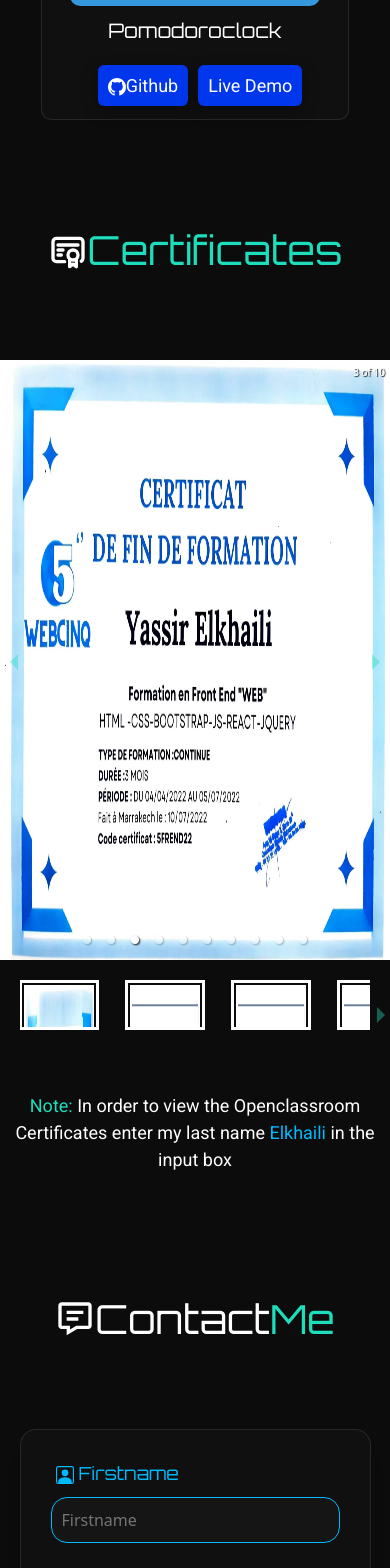
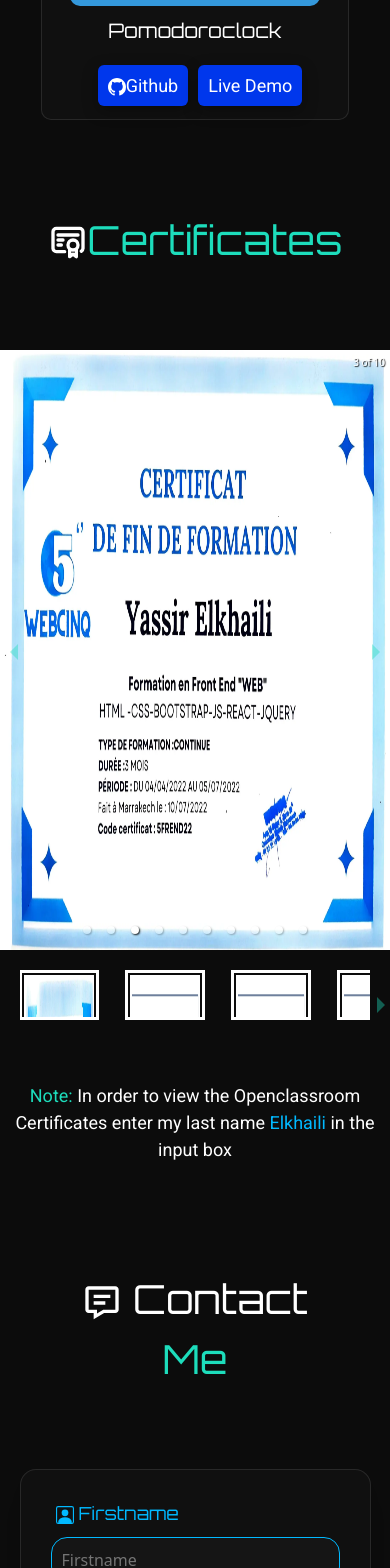
Before and after one commit to yassirelkhaili/PortfolioWebsite, a React (Create React App) app: page / in a window 390 px wide. Shown: the part 7880-9448 px from the top of the page. Built offline with nearby package versions, Linux system fonts and the light colour scheme.

Commit message:
Website Completed

```diff
--- a/src/components/Certificates/Certificates.jsx
+++ b/src/components/Certificates/Certificates.jsx
@@ -9,9 +9,13 @@ const Certificates = ({ header, note1, note2, note3, view }) => {
     <div className="certificates-container container" id="Certificates">
       <div className="row">
         <div className="certificates-header">
-          <div className="contact-header" data-aos="fade-up">
+          <div
+            className="skills-header projects-header"
+            id="skills-header"
+            data-aos="fade-up"
+          >
             <TbCertificate />
-            <span className="me">{header}</span>
+            <span className="me abilities">{header}</span>
           </div>
         </div>
       </div>
--- a/src/components/Contact/Contact.css
+++ b/src/components/Contact/Contact.css
@@ -31,15 +31,6 @@ textarea {
   background-color: rgba(255, 255, 255, 0.02);
   border: 1px solid #01b9ff;
   font-size: 16px;
-}
-
-.contact-header {
-  font-size: 40px;
-  font-family: "Orbitron", sans-serif;
-  padding-top: 100px;
-  display: flex;
-  justify-content: center;
-  align-items: center;
 }
 
 label {
@@ -116,6 +107,26 @@ textarea {
   transition: 0.2s;
 }
 
+.contact-col {
+  font-size: 40px;
+  font-family: "Orbitron", sans-serif;
+  padding-top: 90px;
+  display: flex;
+  justify-content: center;
+  align-items: center;
+  flex-direction: row;
+}
+
+@media (max-width: 766px) {
+  .contact-col {
+    display: flex !important;
+    justify-content: center !important;
+    align-items: center !important;
+    flex-direction: column !important;
+    width: min-content !important;
+  }
+}
+
 @media (max-width: 888px) {
   .disclaimer-text {
     width: 70%;
--- a/src/components/Contact/Contact.jsx
+++ b/src/components/Contact/Contact.jsx
@@ -55,9 +55,13 @@ const Contact = ({
 
   return (
     <div id="Contact">
-      <div className="contact-header" data-aos="fade-up">
-        <BiMessageDetail /> {header1}
-        <span className="me">{header2}</span>
+      <div className="row">
+        <div className="col contact-col" data-aos="fade-up">
+          <div className="contact-header">
+            <BiMessageDetail /> {header1}
+          </div>
+          <div className="me">{header2}</div>
+        </div>
       </div>
       <div className="wrapper">
         <div className="form-container">
--- a/src/components/Skills/Skills.css
+++ b/src/components/Skills/Skills.css
@@ -67,6 +67,7 @@
   flex-direction: row;
   padding-top: 90px;
 }
+
 @media (max-width: 766px) {
   .skills-col {
     display: flex !important;
--- a/src/languages/Deutsch.js
+++ b/src/languages/Deutsch.js
@@ -46,8 +46,8 @@ const Deutsch = {
   ],
   paragraph:
     "Hallo! Ich heiße Yassir Elkhaili, der derzeit an der Webcinq Training School ausgebildet wird und bei Eureka Creation Praktikum macht. Ich habe eine starke Ausbildung in Informatik und habe an der Fakultät für Wissenschaft und Technik und an der Studienkolleg Johannes Gutenberg Universität Mainz studiert. Ich leidenschaftlich daran interessiert, meine Fähigkeiten und Kenntnisse einzusetzen, um innovative Lösungen zu entwickeln und zu schaffen und suche immer nach Möglichkeiten, meine Fähigkeiten zu verbessern und zu erweitern. In meiner Freizeit halte ich mich auf dem Laufenden über die neuesten Entwicklungen in der Tech-Industrie und erkunde neue Technologien.",
-  mainHeader1: "ZuMeiner",
-  mainHeader2: "Person",
+  mainHeader1: "Über",
+  mainHeader2: "Mich",
   header: "Mein Name ist",
   subHeader: "Student, Azubi und Entwickler",
   age: "Alter",
--- a/src/languages/French.js
+++ b/src/languages/French.js
@@ -24,8 +24,8 @@ const French = {
   note2:
     "Pour vérifier les certificats Openclassroom, entrez mon nom de famille",
   note3: "dans la zone de saisie",
-  skillsHeader1: "Compétences&",
-  skillsHeader2: "Connaissances",
+  skillsHeader1: "",
+  skillsHeader2: "Compétences",
   item1: "Accueil",
   item2: "Àpropos",
   item3: "Compétences",
```
